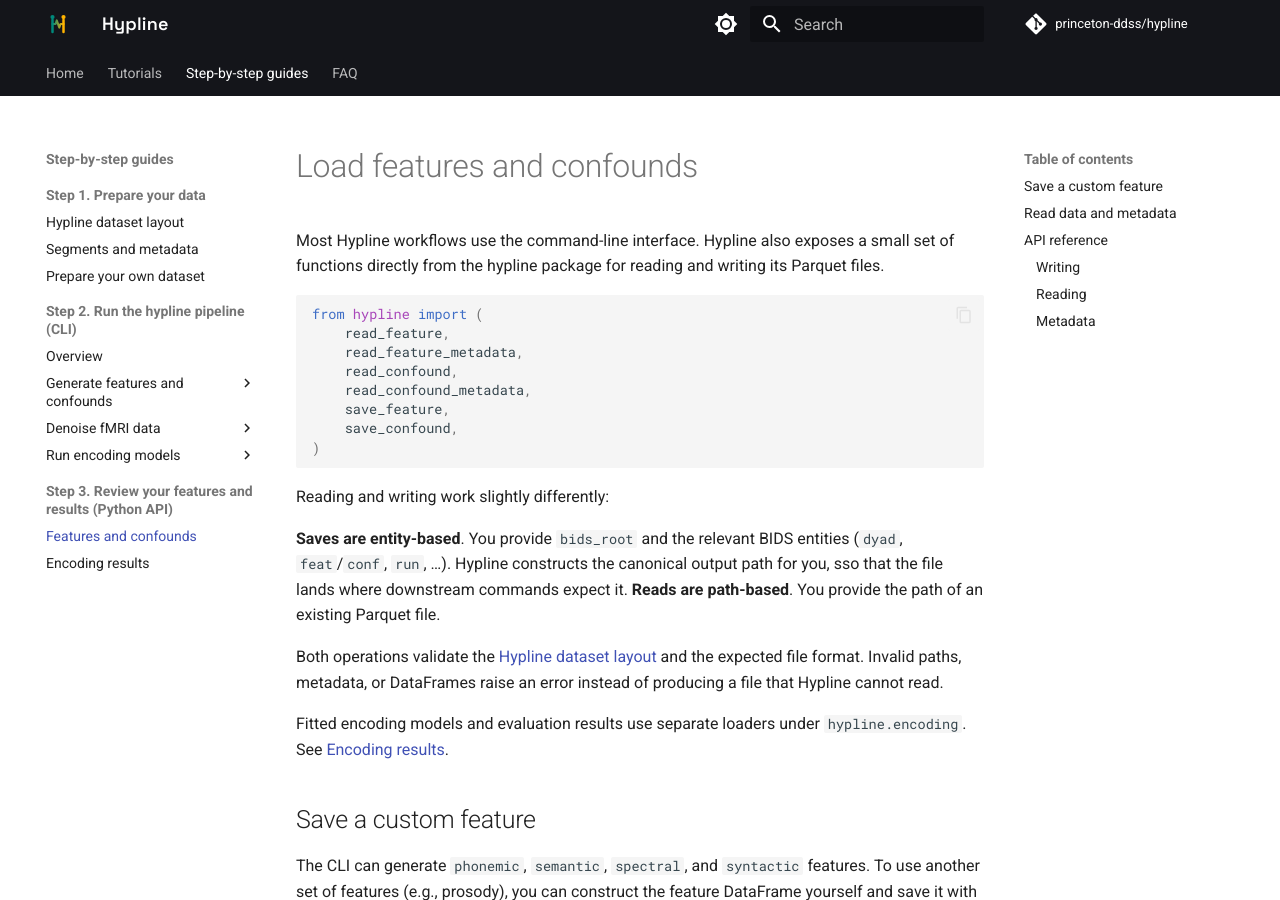
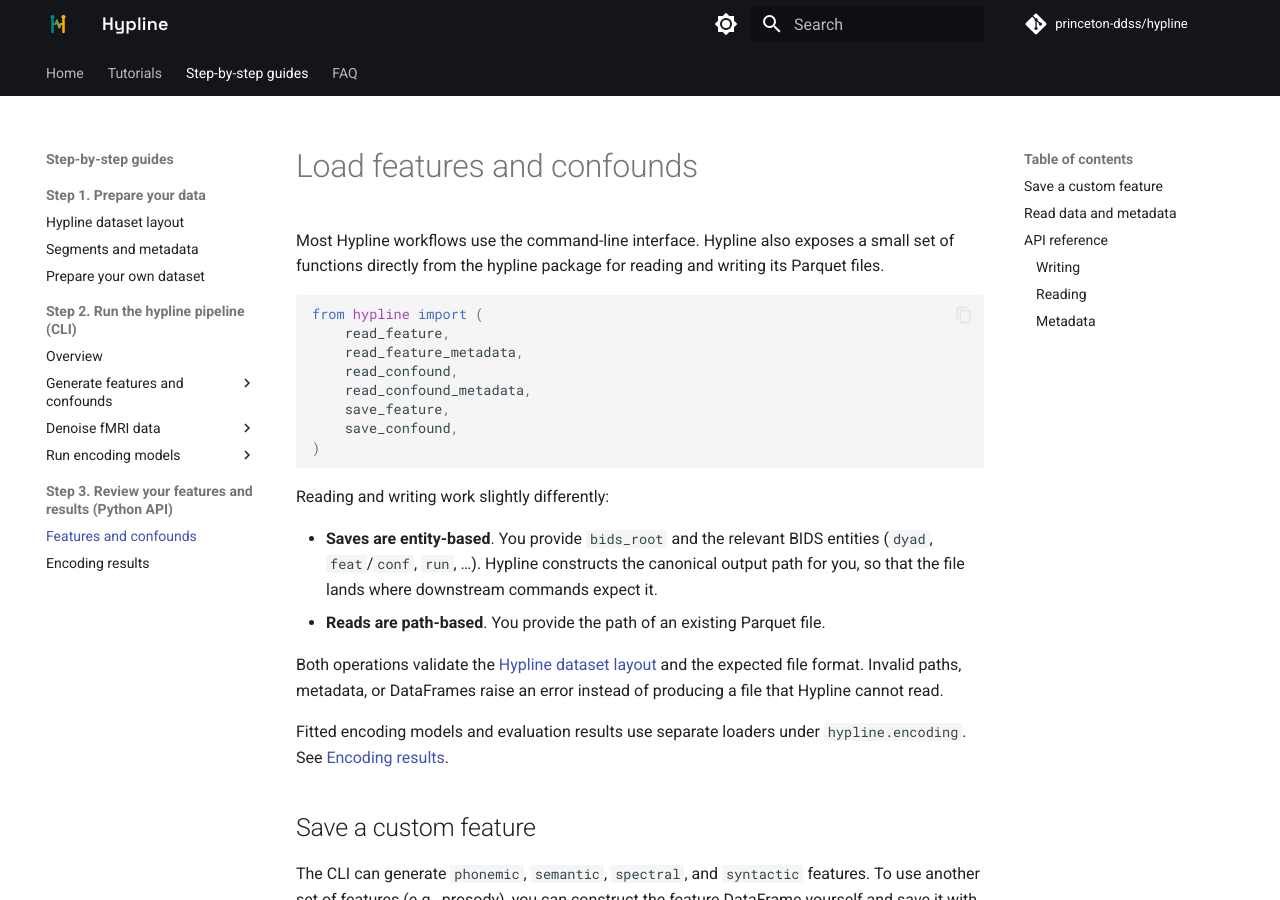
Before and after one commit to princeton-ddss/hypline, an MkDocs documentation site: the page built from docs/mkdocs/step-by-step/python-api.md, in a window 1280 px wide and 900 px high. Built offline with MkDocs 1.6.1 and Material for MkDocs 9.7.7, drawn with Linux system fonts in a browser that asks for light colours; comment, search, counter and statistics services are not loaded; the version menu is left out.

Commit message:
Update docs/mkdocs/step-by-step/python-api.md
Co-authored-by: Sangyoon Park <datumvitae@gmail.com>

```diff
--- a/docs/mkdocs/step-by-step/python-api.md
+++ b/docs/mkdocs/step-by-step/python-api.md
@@ -16,10 +16,10 @@
 
 Reading and writing work slightly differently:
 
-**Saves are entity-based**. You provide `bids_root` and the relevant BIDS entities (`dyad`, `feat`/`conf`, `run`, …).
-Hypline constructs the canonical output path for you, sso that the file lands where
-downstream commands expect it.
-**Reads are path-based**. You provide the path of an existing Parquet file.
+- **Saves are entity-based**. You provide `bids_root` and the relevant BIDS entities (`dyad`, `feat`/`conf`, `run`, …).
+  Hypline constructs the canonical output path for you, so that the file lands where
+  downstream commands expect it.
+- **Reads are path-based**. You provide the path of an existing Parquet file.
 
 Both operations validate the [Hypline dataset layout](layout.md) and the expected file format. Invalid paths,
 metadata, or DataFrames raise an error instead of producing a file that Hypline
```
